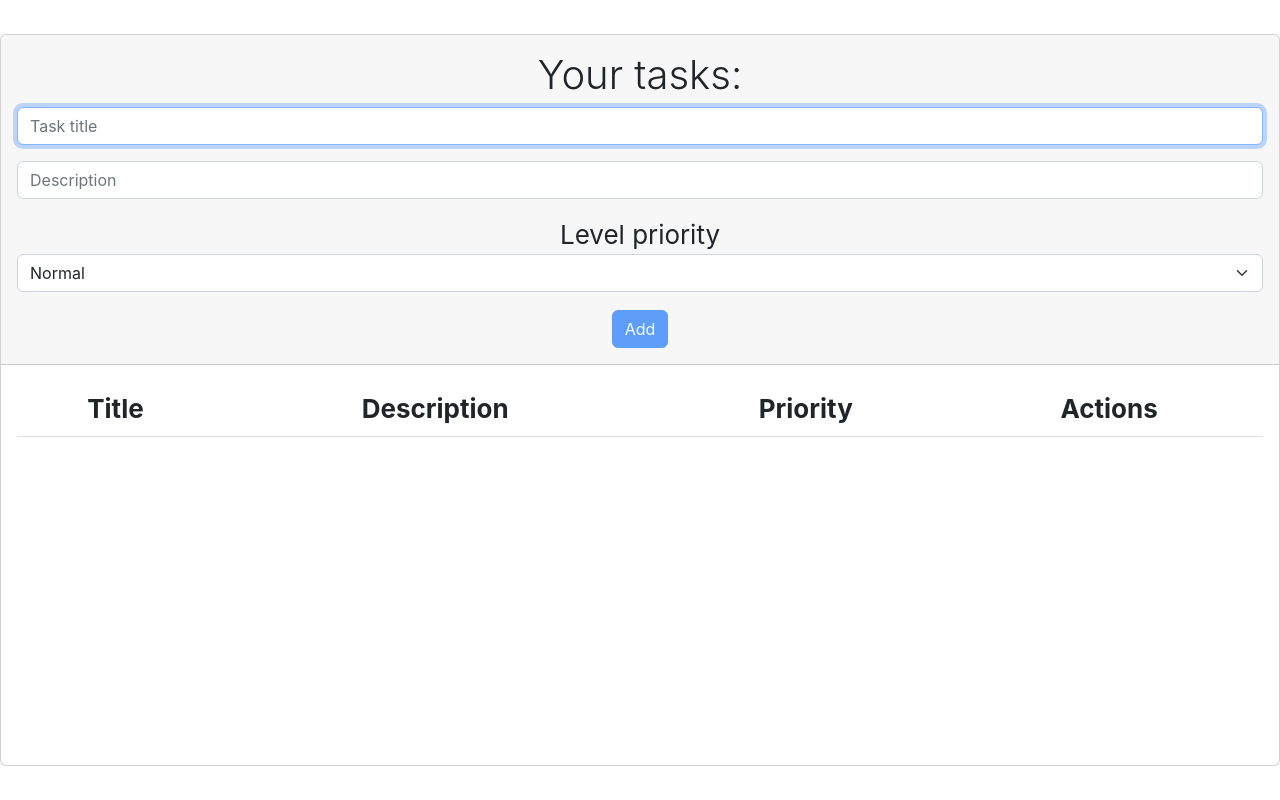
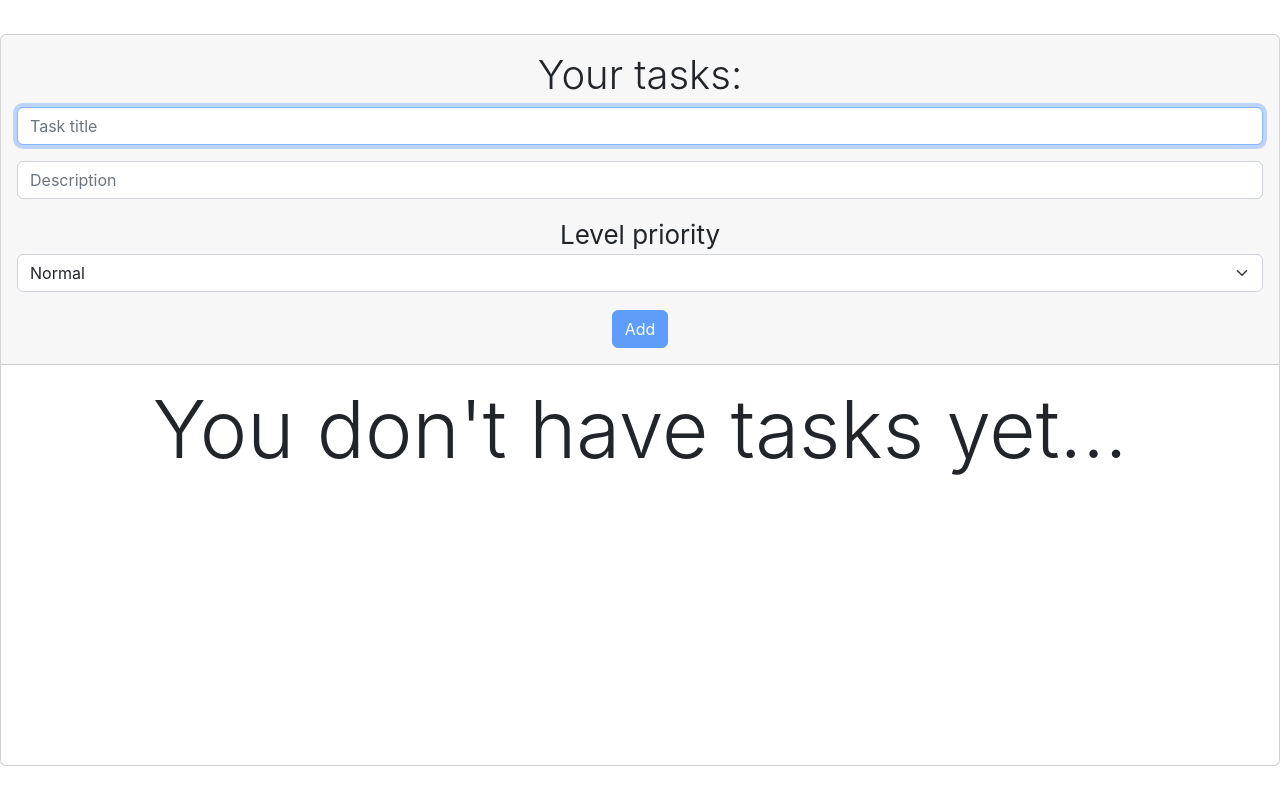
Before and after one commit to Guarito/01-hola-mundo, a React (Create React App) app: page / in a window 1280 px wide. Built offline with nearby package versions, Linux system fonts and the light colour scheme.

Commit message:
Creado componente TasksTable y NoTasks para mrenderizado condicional

```diff
--- a/src/App.js
+++ b/src/App.js
@@ -1,5 +1,5 @@
 import "./App.scss";
-import TaskList from "./components/container/task_list";
+import TaskList from "./components/container/tasks";
 
 function App() {
     return (
--- a/src/App.scss
+++ b/src/App.scss
@@ -12,6 +12,3 @@
     font-size: calc(10px + 2vmin);
     // color: white;
 }
-h1 {
-    color: tomato;
-}
--- a/src/components/container/task_list.jsx
+++ b/src/components/container/tasks.jsx
@@ -1,8 +1,8 @@
 import { useEffect, useState } from "react";
-import TaskComponent from "../pure/task";
-import { LEVELS } from "../../models/levels.enun";
 import { Task } from "../../models/tasks.class";
 import TaskForm from "../pure/forms/taskForm";
+import TasksTable from "./tasksTable";
+import NoTasks from "../pure/noTasks";
 
 const TaskList = (props) => {
     // const defaultTask = new Task(
@@ -70,28 +70,15 @@ const TaskList = (props) => {
                     style={{ position: "relative", height: "400px" }}
                     data-mdb-perfect-perfect-scrollbar="true"
                 >
-                    <table className="table">
-                        <thead>
-                            <tr>
-                                <th scope="col">Title</th>
-                                <th scope="col">Description</th>
-                                <th scope="col">Priority</th>
-                                <th scope="col">Actions</th>
-                            </tr>
-                        </thead>
-                        <tbody>
-                            {/* TODO: crear map para iterar y renderizar lista de tareas */}
-                            {/* <TaskComponent task={defaultTask} /> */}
-                            {tasks.map((task) => (
-                                <TaskComponent
-                                    key={task.id}
-                                    task={task}
-                                    changeStatus={changeTaskStatus}
-                                    deleteTask={deleteTask}
-                                />
-                            ))}
-                        </tbody>
-                    </table>
+                    {tasks.length > 0 ? (
+                        <TasksTable
+                            tasks={tasks}
+                            changeTaskStatus={changeTaskStatus}
+                            deleteTask={deleteTask}
+                        />
+                    ) : (
+                        <NoTasks />
+                    )}
                 </div>
             </div>
         </div>
--- /dev/null
+++ b/src/components/container/tasksTable.jsx
@@ -0,0 +1,32 @@
+import TaskComponent from "../pure/task";
+
+const TasksTable = ({ tasks, changeTaskStatus, deleteTask }) => {
+    return (
+        <>
+            <table className="table">
+                <thead>
+                    <tr>
+                        <th scope="col">Title</th>
+                        <th scope="col">Description</th>
+                        <th scope="col">Priority</th>
+                        <th scope="col">Actions</th>
+                    </tr>
+                </thead>
+                <tbody>
+                    {/* TODO: crear map para iterar y renderizar lista de tareas */}
+                    {/* <TaskComponent task={defaultTask} /> */}
+                    {tasks.map((task) => (
+                        <TaskComponent
+                            key={task.id}
+                            task={task}
+                            changeStatus={changeTaskStatus}
+                            deleteTask={deleteTask}
+                        />
+                    ))}
+                </tbody>
+            </table>
+        </>
+    );
+};
+
+export default TasksTable;
--- /dev/null
+++ b/src/components/pure/noTasks.jsx
@@ -0,0 +1,8 @@
+const NoTasks = () => {
+    return (
+        <>
+            <h1 className="display-1">You don't have tasks yet...</h1>
+        </>
+    );
+};
+export default NoTasks;
--- a/src/components/pure/task.jsx
+++ b/src/components/pure/task.jsx
@@ -3,7 +3,7 @@ import { useEffect } from "react";
 
 import { Task } from "../../models/tasks.class";
 import "../../styles/task.scss";
-import TaskLevelBadge from "./helpers/taskLevelBadge";
+import TaskLevelBadge from "./features/taskLevelBadge";
 
 const TaskComponent = ({ task, changeStatus, deleteTask }) => {
     const { id, name, description, level, completed } = task;
```
Also changed, not shown: src/components/pure/features/taskActions.jsx (added), src/components/pure/features/taskLevelBadge.jsx (renamed from src/components/pure/helpers/taskLevelBadge.jsx).
